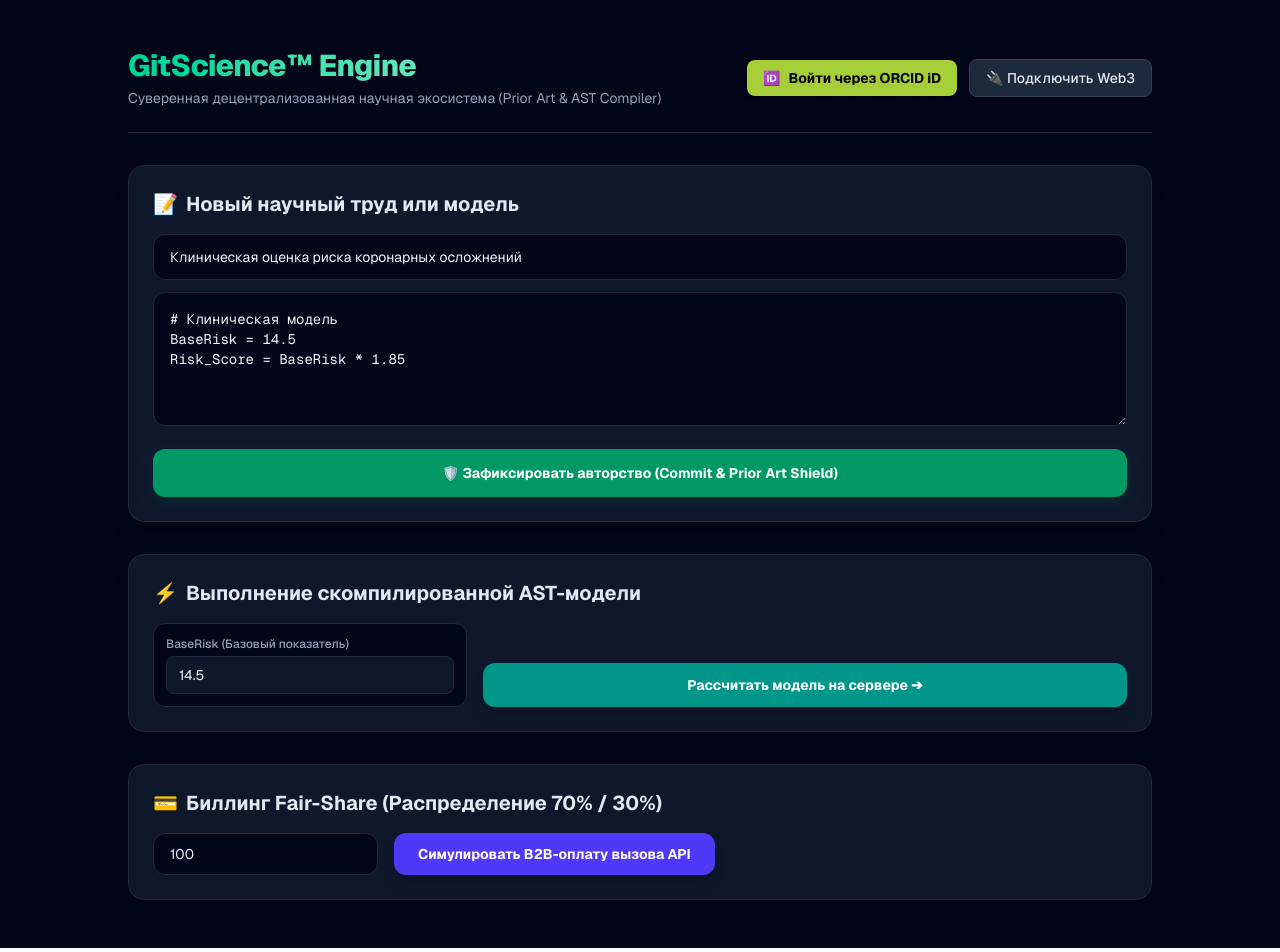
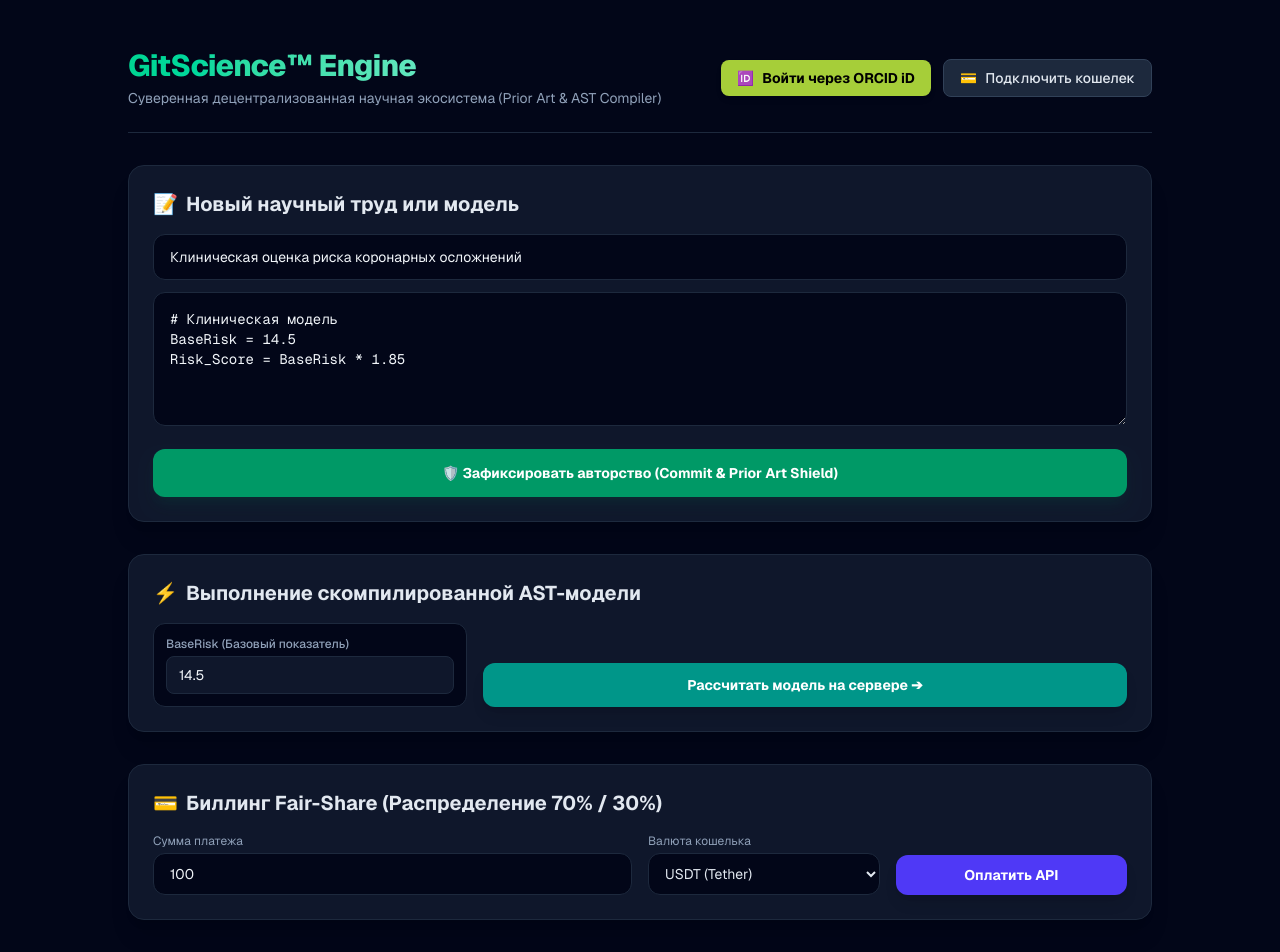
Before and after one commit to Doctor99999/GitScience, a Next.js app in the folder frontend/: page / in a window 1280 px wide. Shown: the top 952 px of the page. Built offline with nearby package versions, Linux system fonts and the light colour scheme.

Commit message:
frontend/app/page.tsx
frontend/app/page.tsx
понятный вид кошелька

```diff
--- a/frontend/app/page.tsx
+++ b/frontend/app/page.tsx
@@ -8,8 +8,9 @@
   const [result, setResult] = useState<any>(null);
   const [loading, setLoading] = useState(false);
 
-  // Состояние биллинга
+  // Состояние биллинга и выбора валюты
   const [payAmount, setPayAmount] = useState(100);
+  const [selectedCurrency, setSelectedCurrency] = useState("USDT");
   const [payResult, setPayResult] = useState<any>(null);
 
   // Состояние ORCID и Web3 кошелька
@@ -22,14 +23,13 @@
 
   const API_URL = "https://gitscience-api.onrender.com";
 
-  // Реальный Client ID из ORCID
+  // Твой реальный Client ID из ORCID уже зафиксирован здесь
   const ORCID_CLIENT_ID = "APP-7KHX9DAL2RMVUVFR";
   const REDIRECT_URI = "https://doctor99999.github.io/GitScience/";
 
   // При загрузке страницы: загружаем сохраненный ORCID из localStorage или ловим code из URL
   useEffect(() => {
     if (typeof window !== "undefined") {
-      // 1. Проверяем, есть ли уже авторизованный пользователь в памяти
       const savedUser = localStorage.getItem("gitscience_orcid_user");
       if (savedUser) {
         try {
@@ -39,7 +39,6 @@
         }
       }
 
-      // 2. Проверяем, вернулся ли пользователь от ORCID с кодом авторизации
       const urlParams = new URLSearchParams(window.location.search);
       const code = urlParams.get("code");
 
@@ -67,10 +66,7 @@
         };
 
         setOrcidUser(userData);
-        // Сохраняем в localStorage, чтобы вход не слетал при перезагрузке страницы
         localStorage.setItem("gitscience_orcid_user", JSON.stringify(userData));
-
-        // Очищаем адресную строку от параметра ?code=
         window.history.replaceState({}, document.title, window.location.pathname);
       } else {
         alert(`Ошибка авторизации ORCID: ${data.detail || JSON.stringify(data)}`);
@@ -150,7 +146,7 @@
         headers: { "Content-Type": "application/json" },
         body: JSON.stringify({
           amount: payAmount,
-          currency: "USDT",
+          currency: selectedCurrency,
           author_wallet: walletAddress || "0x0000000000000000000000000000000000000000",
         }),
       });
@@ -201,12 +197,15 @@
               </div>
             )}
 
-            {/* КНОПКА WEBW3 */}
+            {/* КНОПКА ПОДКЛЮЧЕНИЯ КОШЕЛЬКА */}
             <button
               onClick={handleConnectWallet}
-              className="bg-slate-800 hover:bg-slate-700 border border-slate-700 text-slate-200 font-medium py-2 px-4 rounded-lg text-sm transition"
+              className="bg-slate-800 hover:bg-slate-700 border border-slate-700 text-slate-200 font-medium py-2 px-4 rounded-lg text-sm transition flex items-center gap-2"
             >
-              {walletAddress ? `${walletAddress.slice(0, 6)}...${walletAddress.slice(-4)}` : "🔌 Подключить Web3"}
+              <span>💳</span>
+              {walletAddress
+                ? `${selectedCurrency}: ${walletAddress.slice(0, 6)}...${walletAddress.slice(-4)}`
+                : "Подключить кошелек"}
             </button>
           </div>
         </header>
@@ -293,26 +292,49 @@
           )}
         </section>
 
-        {/* АТОМАРНЫЙ БИЛЛИНГ FAIR-SHARE */}
+        {/* АТОМАРНЫЙ БИЛЛИНГ FAIR-SHARE С ВЫБОРОМ ВАЛЮТЫ */}
         <section className="bg-slate-900 border border-slate-800 rounded-2xl p-6 space-y-4 shadow-xl">
           <h2 className="text-xl font-bold text-slate-200 flex items-center gap-2">
             <span>💳</span> Биллинг Fair-Share (Распределение 70% / 30%)
           </h2>
 
-          <div className="flex flex-col md:flex-row gap-4">
+          <div className="grid grid-cols-1 md:grid-cols-4 gap-4">
+            {/* Ввод суммы */}
+            <div className="md:col-span-2">
+              <label className="text-xs text-slate-400 block mb-1">Сумма платежа</label>
               <input
                 type="number"
                 value={payAmount}
                 onChange={(e) => setPayAmount(Number(e.target.value))}
-              placeholder="Сумма (USDT)"
-              className="bg-slate-950 border border-slate-800 rounded-xl px-4 py-2.5 text-sm focus:outline-none"
+                placeholder="Сумма"
+                className="w-full bg-slate-950 border border-slate-800 rounded-xl px-4 py-2.5 text-sm focus:outline-none"
               />
+            </div>
+
+            {/* Выбор валюты кошелька */}
+            <div>
+              <label className="text-xs text-slate-400 block mb-1">Валюта кошелька</label>
+              <select
+                value={selectedCurrency}
+                onChange={(e) => setSelectedCurrency(e.target.value)}
+                className="w-full bg-slate-950 border border-slate-800 text-slate-200 rounded-xl px-3 py-2.5 text-sm focus:outline-none"
+              >
+                <option value="USDT">USDT (Tether)</option>
+                <option value="ETH">ETH (Ethereum)</option>
+                <option value="USD">USD ($)</option>
+                <option value="KZT">KZT (₸)</option>
+              </select>
+            </div>
+
+            {/* Кнопка симуляции */}
+            <div className="flex items-end">
               <button
                 onClick={handlePayFairShare}
-              className="bg-indigo-600 hover:bg-indigo-500 text-white font-bold py-2.5 px-6 rounded-xl text-sm transition shadow-lg"
+                className="w-full bg-indigo-600 hover:bg-indigo-500 text-white font-bold py-2.5 px-4 rounded-xl text-sm transition shadow-lg"
               >
-              Симулировать B2B-оплату вызова API
+                Оплатить API
               </button>
+            </div>
           </div>
 
           {payResult && (
```
Also changed, not shown: 1 other file (tests, documents, lock files or other folders). Lines whose indentation alone changed are shown as unchanged.
